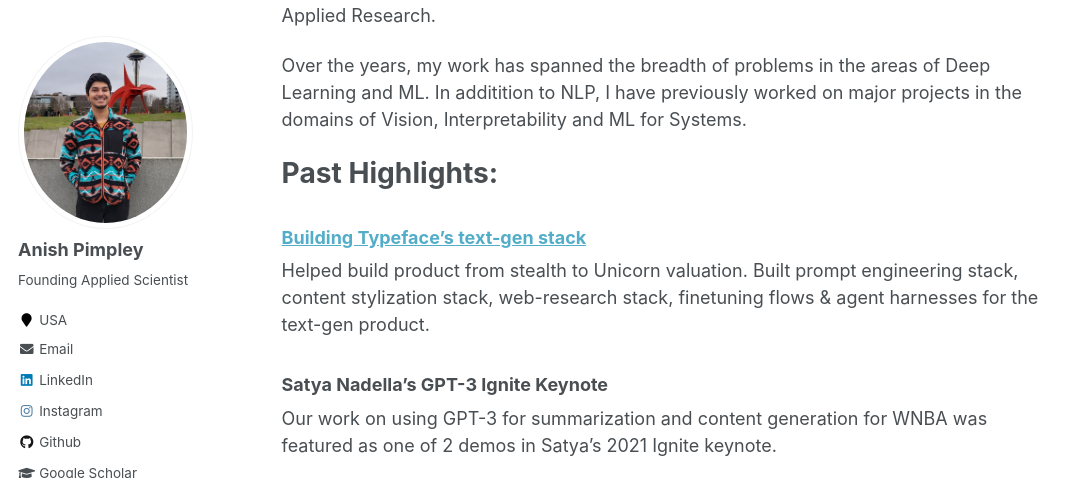
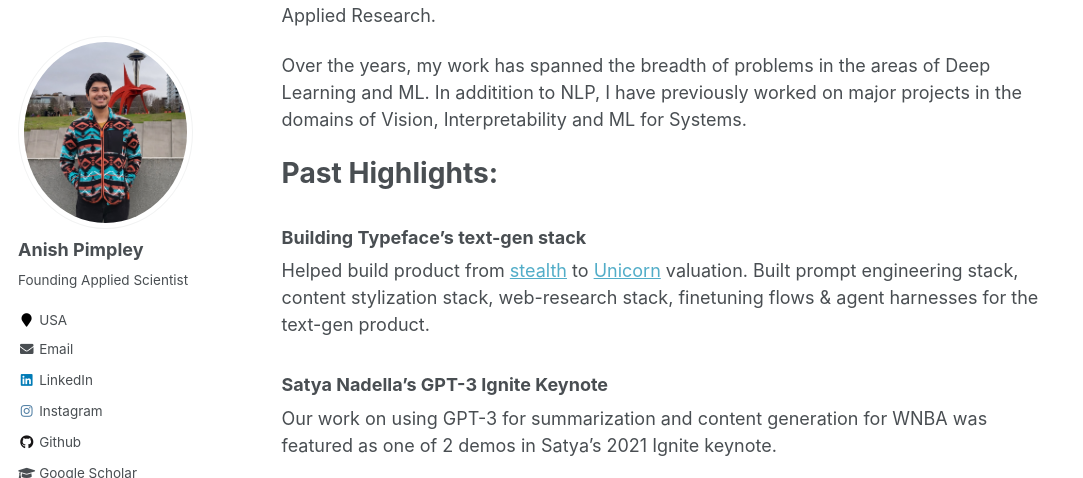
Before and after one commit to AnishPimpley/anishpimpley.github.io, a Jekyll site: the page built from _pages/about.md, in a window 1280 px wide and 900 px high, scrolled down 313 px, cut to the strip 0-478 px from the top of the window. Shown: the whole strip, without its empty margins (0-1083 px from the left). Built offline with Jekyll 4.4.1, drawn with Linux system fonts in a browser that asks for light colours; part of the change alters nothing that is shown.

```diff
--- a/_pages/about.md
+++ b/_pages/about.md
@@ -21,8 +21,8 @@ Over the years, my work has spanned the breadth of problems in the areas of Deep
 Past Highlights:
 =====
 
-### [Building Typeface's text-gen stack](https://x.com/typefaceai/status/1630231852463030281)
-Helped build product from stealth to Unicorn valuation. Built prompt engineering stack, content stylization stack, web-research stack, finetuning flows & agent harnesses for the text-gen product.
+### Building Typeface's text-gen stack
+Helped build product from [stealth](https://x.com/typefaceai/status/1630231852463030281) to [Unicorn](https://www.prnewswire.com/news-releases/typeface-announces-100m-in-new-funding-to-fuel-global-expansion-of-its-personalized-generative-ai-platform-for-enterprises-301866644.html) valuation. Built prompt engineering stack, content stylization stack, web-research stack, finetuning flows & agent harnesses for the text-gen product.
 
 ### Satya Nadella's GPT-3 Ignite Keynote
 Our work on using GPT-3 for summarization and content generation for WNBA was featured as one of 2 demos in Satya's 2021 Ignite keynote.
```
